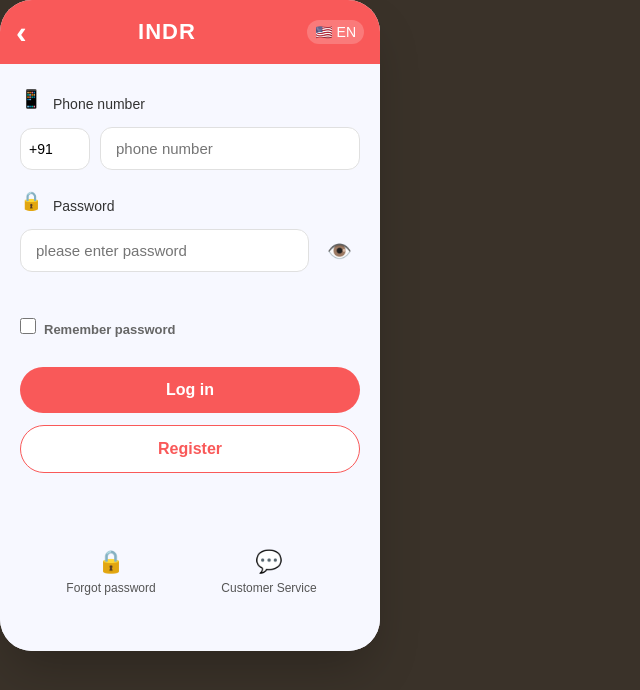
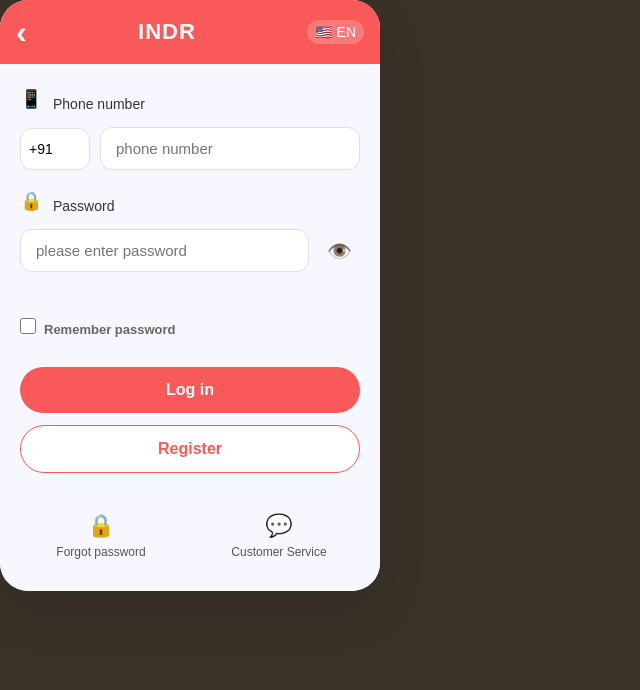
Before and after one commit to rajeshbhakarr/tigerclubfrontend, a React (Vite) app: page /loginpage in a window 1280 px wide. Shown: the top 690 px of the page, without its empty margins (0-640 px from the left). Built offline with nearby package versions, Linux system fonts and the light colour scheme.

Commit message:
Fix notification

```diff
--- a/src/pages/LoginPage.css
+++ b/src/pages/LoginPage.css
@@ -20,11 +20,11 @@ html, body {
 }
 
 body {
-  background: #e8e8e8;
+  background: #d4d4d8;
   margin: 0;
-  padding: 0;
+  padding: 20px;
   min-height: 100vh;
-  /* PC me center karne ke liye */
+  /* IMPORTANT - Center karne ke liye */
   display: flex;
   justify-content: center;
   align-items: center;
@@ -38,7 +38,6 @@ body {
   font-family: 'Segoe UI', Tahoma, Geneva, Verdana, sans-serif;
   display: flex;
   flex-direction: column;
-  /* PC me rounded corners and shadow */
   border-radius: 28px;
   overflow: hidden;
   box-shadow: 0 20px 50px rgba(0, 0, 0, 0.1);
@@ -84,9 +83,18 @@ body {
 .form-section {
   padding: 24px 20px;
   background: var(--primary-bg);
-  flex: 1;
   display: flex;
   flex-direction: column;
+}
+
+.error-message {
+  background: #fee2e2;
+  color: #dc2626;
+  padding: 10px;
+  border-radius: 8px;
+  margin-bottom: 12px;
+  font-size: 14px;
+  text-align: center;
 }
 
 .input-group {
@@ -207,13 +215,12 @@ body {
   opacity: 0.7;
 }
 
-/* Footer Icons */
+/* Footer Links */
 .footer-links {
   display: flex;
   justify-content: space-around;
   gap: 16px;
-  margin-top: auto;
-  padding-top: 20px;
+  margin-top: 8px;
 }
 
 .icon-link {
@@ -238,51 +245,12 @@ body {
   font-size: 22px;
 }
 
-/* ========== RESPONSIVE ========== */
-
-/* PC / Desktop - Center me dikhega */
-@media screen and (min-width: 421px) {
-  body {
-    background: #d4d4d8;
-    display: flex;
-    justify-content: center;
-    align-items: center;
-    padding: 20px;
-  }
-
-  .login-container {
-    max-width: 380px;
-    width: 100%;
-    border-radius: 32px;
-    box-shadow: 0 25px 50px -12px rgba(0, 0, 0, 0.25);
-    /* Height auto for PC */
-    height: auto;
-    max-height: 90vh;
-    overflow-y: auto;
-  }
-
-  /* Scrollbar styling for PC */
-  .login-container::-webkit-scrollbar {
-    width: 4px;
-  }
-
-  .login-container::-webkit-scrollbar-track {
-    background: #f1f1f1;
-  }
-
-  .login-container::-webkit-scrollbar-thumb {
-    background: var(--header-pink);
-    border-radius: 10px;
-  }
-}
-
 /* Mobile Devices - Full Screen */
 @media screen and (max-width: 420px) {
   body {
     background: var(--primary-bg);
+    padding: 0;
     display: block;
-    padding: 0;
-    margin: 0;
   }
 
   .login-container {
@@ -291,8 +259,6 @@ body {
     min-height: 100vh;
     border-radius: 0;
     box-shadow: none;
-    /* Mobile me full height */
-    height: 100%;
   }
 
   .header {
@@ -321,7 +287,7 @@ body {
   }
 }
 
-/* Very small devices (under 350px) */
+/* Very small devices */
 @media screen and (max-width: 350px) {
   .form-section {
     padding: 16px 12px;
@@ -339,41 +305,4 @@ body {
   .icon-link span:last-child {
     font-size: 11px;
   }
-
-  .header-title {
-    font-size: 18px;
-  }
-
-  .back-icon {
-    font-size: 28px;
-  }
 }
-
-/* Landscape mode on mobile */
-@media screen and (max-height: 550px) and (orientation: landscape) and (max-width: 420px) {
-  .login-container {
-    min-height: 100vh;
-  }
-
-  .form-section {
-    padding: 12px 20px;
-    min-height: auto;
-  }
-
-  .input-group {
-    margin-bottom: 12px;
-  }
-
-  .remember-me {
-    margin: 10px 0 16px 0;
-  }
-
-  .btn-login, .btn-register {
-    padding: 10px;
-    margin-bottom: 8px;
-  }
-
-  .footer-links {
-    padding-top: 12px;
-  }
-}
--- a/src/pages/LoginPage.jsx
+++ b/src/pages/LoginPage.jsx
@@ -4,12 +4,10 @@ import "./LoginPage.css";
 import axios from "axios";
 import { useWallet } from "../context/WalletContext";
 
+const API = "https://indr-backend-77tp.onrender.com/api";
 
-const API = "https://indr-backend-77tp.onrender.com/api";
 const LoginPage = () => {
-
   const { fetchBalance } = useWallet();
-
   const navigate = useNavigate();
   const [phone, setPhone] = useState("");
   const [password, setPassword] = useState("");
@@ -29,7 +27,6 @@ const LoginPage = () => {
 
     try {
       setLoading(true);
-
       const res = await axios.post(`${API}/auth/login`, {
         mobile: phone,
         password,
@@ -37,14 +34,10 @@ const LoginPage = () => {
 
       if (res.data.success) {
         localStorage.setItem("token", res.data.token);
-
         localStorage.setItem("lastLoginTime", Date.now());
-
         localStorage.setItem("uid", res.data.user.uid);
         localStorage.setItem("mobile", res.data.user.mobile);
         localStorage.setItem("user", JSON.stringify(res.data.user));
-
-        // ✅ await mat lagao — background mein chalega
         fetchBalance();
 
         if (remember) {
@@ -54,11 +47,9 @@ const LoginPage = () => {
           localStorage.removeItem("savedPhone");
           localStorage.removeItem("savedPassword");
         }
-
-        navigate("/"); // ✅ turant navigate karo
-
+        navigate("/");
       } else {
-        setError(res.data.msg || "Login failed!"); // ✅ message → msg
+        setError(res.data.msg || "Login failed!");
       }
     } catch (err) {
       setError(err.response?.data?.msg || "Server error! Try again.");
@@ -67,7 +58,6 @@ const LoginPage = () => {
     }
   };
 
-  // Remember password load karo
   React.useEffect(() => {
     const savedPhone = localStorage.getItem("savedPhone");
     const savedPassword = localStorage.getItem("savedPassword");
@@ -80,29 +70,18 @@ const LoginPage = () => {
     <div className="login-container">
       {/* Header */}
       <div className="header">
-        <span className="back-icon" onClick={() => navigate(-1)}>
-          ‹
-        </span>
+        <span className="back-icon" onClick={() => navigate(-1)}>‹</span>
         <div className="header-title">
           <span className="logo-icon">INDR</span>
         </div>
         <div className="lang-selector">🇺🇸 EN</div>
       </div>
 
+      {/* Form Section - Ek baar hi hai */}
       <div className="form-section">
         {/* Error message */}
         {error && (
-          <div
-            style={{
-              background: "#fee2e2",
-              color: "#dc2626",
-              padding: "10px",
-              borderRadius: "8px",
-              marginBottom: "12px",
-              fontSize: "14px",
-              textAlign: "center",
-            }}
-          >
+          <div className="error-message">
             ❌ {error}
           </div>
         )}
@@ -138,11 +117,7 @@ const LoginPage = () => {
               value={password}
               onChange={(e) => setPassword(e.target.value)}
             />
-            <span
-              className="eye-icon"
-              onClick={() => setShowPassword(!showPassword)}
-              style={{ cursor: "pointer" }}
-            >
+            <span className="eye-icon" onClick={() => setShowPassword(!showPassword)}>
               {showPassword ? "🙈" : "👁️"}
             </span>
           </div>
@@ -160,12 +135,7 @@ const LoginPage = () => {
         </div>
 
         {/* Login Button */}
-        <button
-          className="btn-login"
-          onClick={handleLogin}
-          disabled={loading}
-          style={{ opacity: loading ? 0.7 : 1 }}
-        >
+        <button className="btn-login" onClick={handleLogin} disabled={loading}>
           {loading ? "Logging in..." : "Log in"}
         </button>
 
@@ -173,12 +143,7 @@ const LoginPage = () => {
           Register
         </button>
 
-        {/* Footer */}
-
-<div className="form-section">
-  {/* ... sab kuch same ... */}
-
-  {/* Footer Links - Auto margin top se neeche chala jayega */}
+        {/* Footer Links - Bas yahan ek baar */}
         <div className="footer-links">
           <div className="icon-link" onClick={() => navigate("/forgot-password")}>
             <div className="footer-icon">🔒</div>
@@ -191,7 +156,6 @@ const LoginPage = () => {
         </div>
       </div>
     </div>
-    </div>
   );
 };
 
```
Lines whose indentation alone changed are shown as unchanged.
